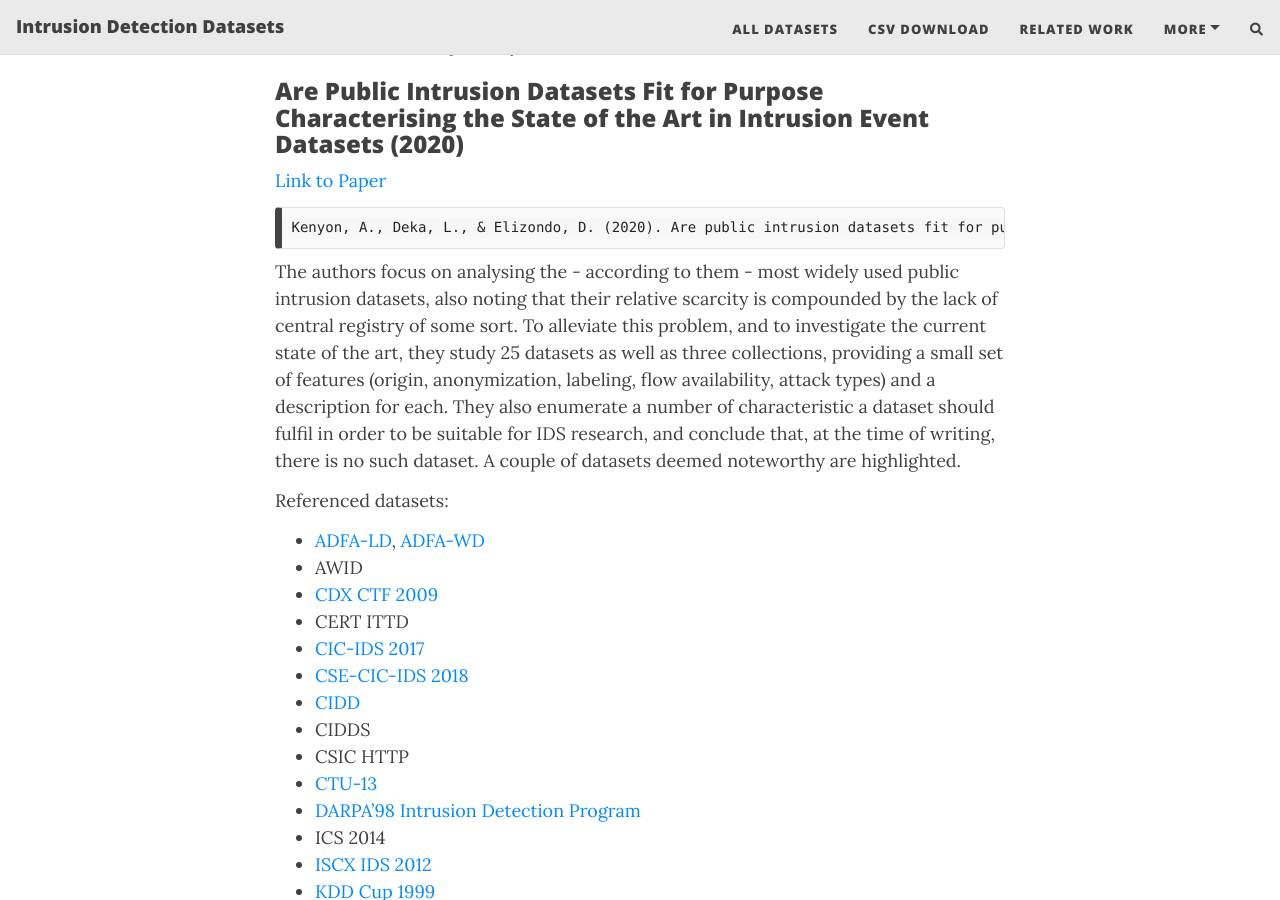
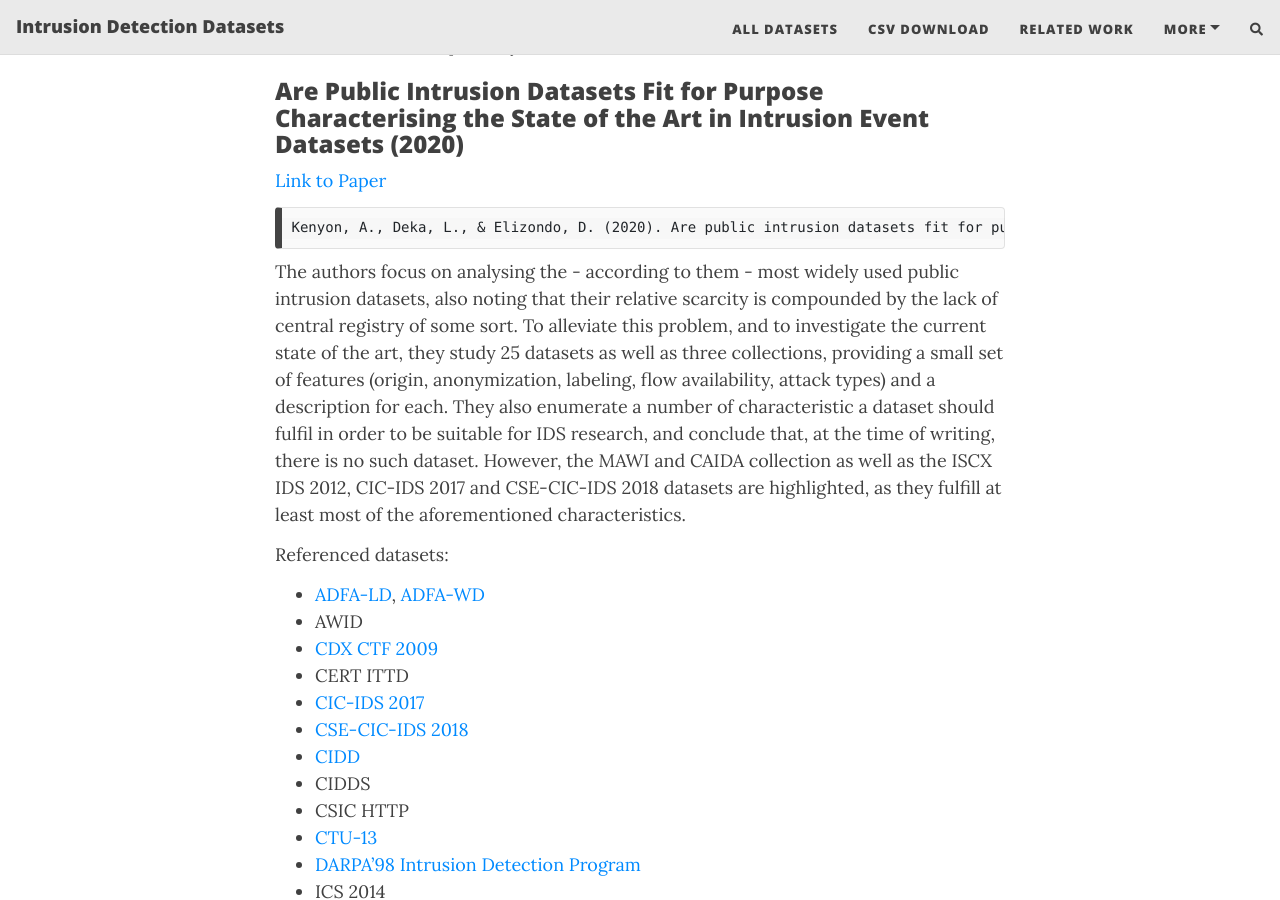
Before and after one commit to fkie-cad/COMIDDS, a Jekyll site: the page built from content/related_work.md, in a window 1280 px wide and 900 px high, scrolled down 2886 px. Built offline with Jekyll 4.4.1, drawn with Linux system fonts in a browser that asks for light colours; nearby versions of some CDN libraries; comment, search, counter and statistics services are not loaded.

Commit message:
Add concrete datasets recommended by survey authors

```diff
--- a/content/related_work.md
+++ b/content/related_work.md
@@ -101,7 +101,7 @@ Kenyon, A., Deka, L., & Elizondo, D. (2020). Are public intrusion datasets fit f
 The authors focus on analysing the - according to them - most widely used  public intrusion datasets, also noting that their relative scarcity is compounded by the lack of central registry of some sort.
 To alleviate this problem, and to investigate the current state of the art, they study 25 datasets as well as three collections, providing a small set of features (origin, anonymization, labeling, flow availability, attack types) and a description for each.
 They also enumerate a number of characteristic a dataset should fulfil in order to be suitable for IDS research, and conclude that, at the time of writing, there is no such dataset.
-A couple of datasets deemed noteworthy are highlighted.
+However, the MAWI and CAIDA collection as well as the ISCX IDS 2012, CIC-IDS 2017 and CSE-CIC-IDS 2018 datasets are highlighted, as they fulfill at least most of the aforementioned characteristics.
 
 Referenced datasets:
 - [ADFA-LD](/intrusion-detection-datasets/content/datasets/adfa_ld), [ADFA-WD](/intrusion-detection-datasets/content/datasets/adfa_wd)
```
